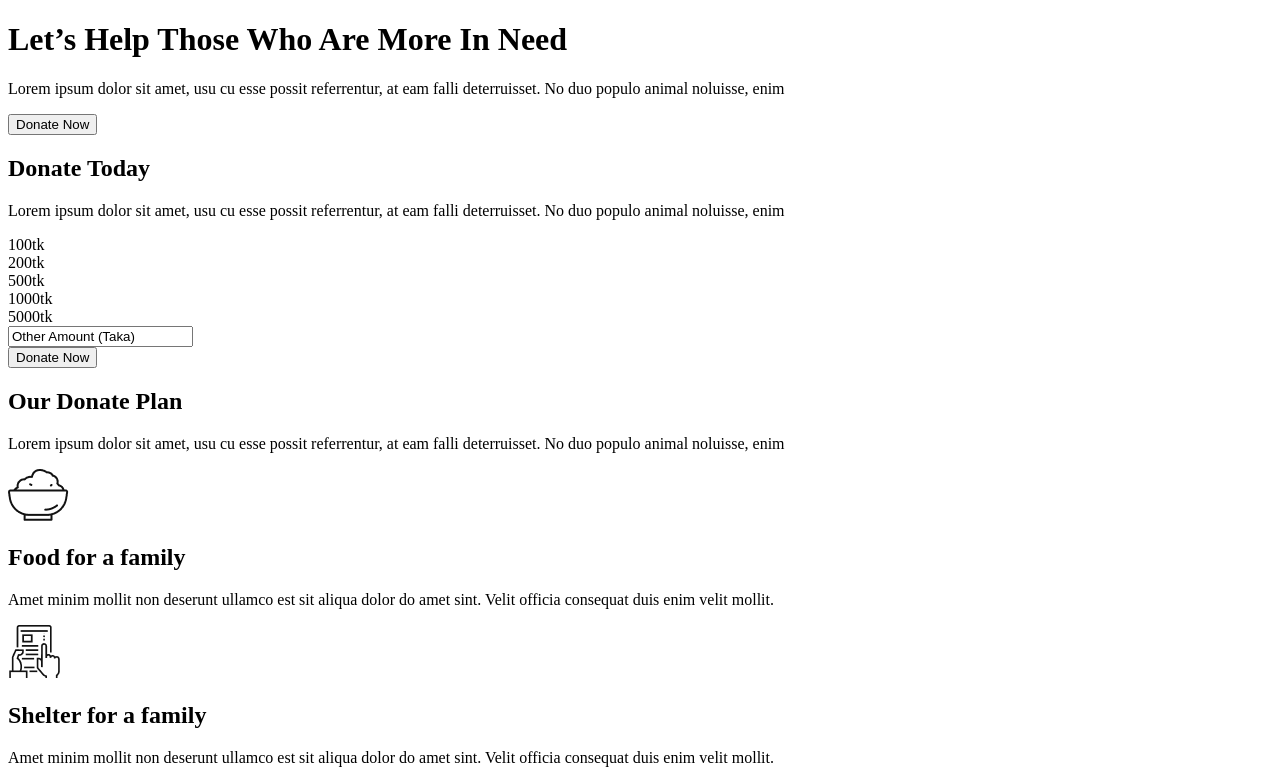
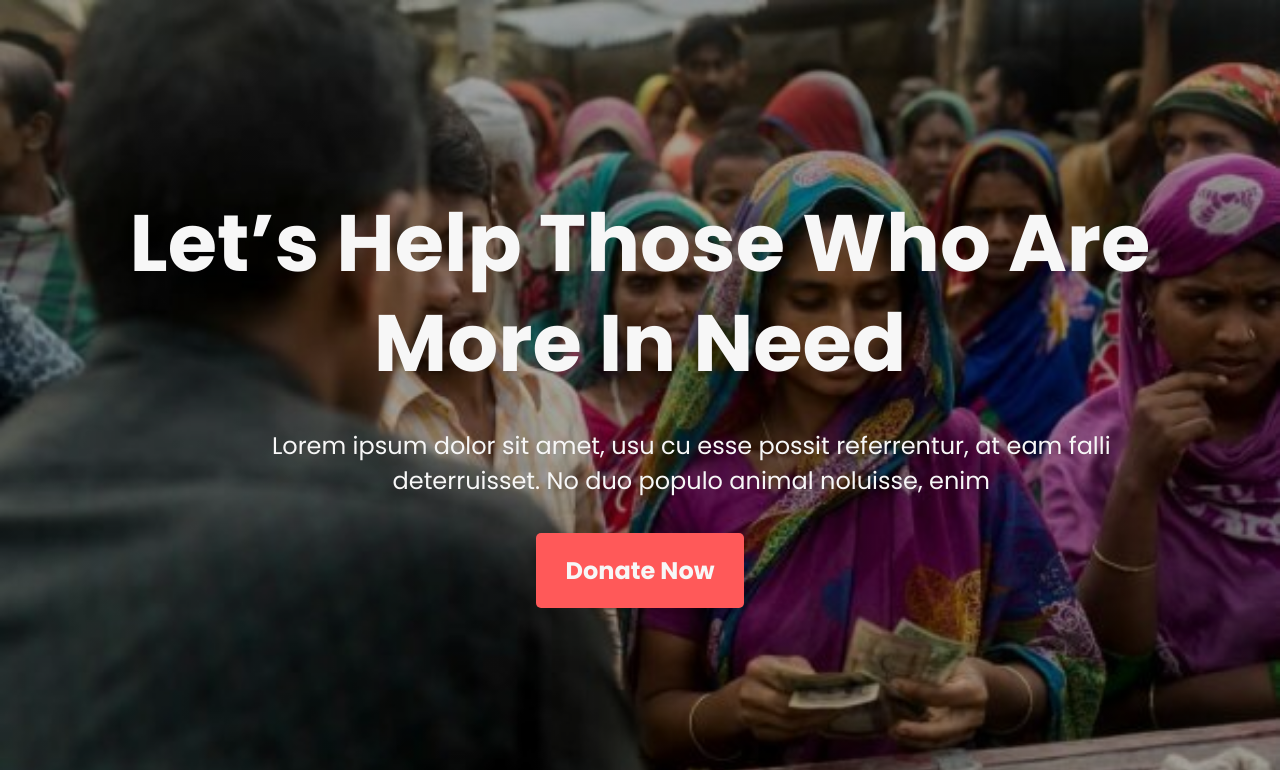
Before and after one commit to souravh093/donate-today, a plain HTML site: page index.html in a window 1280 px wide. Shown: the top 770 px of the page. Drawn offline with Linux system fonts and the light colour scheme.

Commit message:
some style done

```diff
--- a/css/style.css
+++ b/css/style.css
@@ -0,0 +1,101 @@
+@import url('https://fonts.googleapis.com/css2?family=Poppins:wght@300;400;700&display=swap');
+
+* {
+    margin: 0;
+    padding: 0;
+    box-sizing: border-box;
+    font-family: 'Poppins', sans-serif;
+}
+
+:root {
+    --primary-color: #FF5959;
+    --fw-bold: 700;
+    --fw-light: 300;
+}
+
+section {
+    margin: 100px 0;
+}
+
+main {
+    padding: 0 15rem;
+}
+
+/* header area styles */
+.header {
+    min-height: 100vh;
+    background: linear-gradient(rgba(0, 0, 0, 0.354), rgba(0, 0, 0, 0.319)), url('../images/donation1.jpg');
+    background-repeat: no-repeat;
+    background-size: cover;
+    display: flex;
+    justify-content: center;
+    align-items: center;
+}
+
+.header-content {
+    display: flex;
+    justify-content: center;
+    align-items: center;
+    flex-direction: column;
+}
+
+.header .header-title {
+    font-weight: var(--fw-bold);
+    font-size: 5rem;
+    color: #f7f7f7;
+    text-align: center;
+    line-height: 100px;
+}
+
+.header .header-sub-title {
+    font-size: 24px;
+    white-space: pre;
+    text-align: center;
+    color: #f7f7f7;
+}
+
+.header .header-content > .btn-primary {
+    font-weight: var(--fw-bold);
+    padding: 20px 30px;
+    background: var(--primary-color);
+    font-size: 24px;
+    border: 0;
+    color: #f7f7f7;
+    border-radius: 5px;
+}
+
+/* donate today styles */
+.donate-today {
+    padding: 0 8rem;
+}
+
+.donate-today-title-area {
+    display: flex;
+    justify-content: center;
+    flex-direction: column;
+    align-items: center;
+}
+
+.donate-today-title-area .donate-today-title {
+    font-weight: var(--fw-bold);
+    font-size: 3rem;
+    color: #474747;
+    text-align: center;
+    margin: 0;
+}
+
+.donate-today-title-area .donate-today-sub-title {
+    text-align: center;
+    font-size: 24px;
+    margin: 0.5rem 0 5rem 0;
+    color: #474747;
+}
+
+.donate-today-amount {
+    display: flex;
+    justify-content: space-around;
+}
+
+.donate-today-amount .amount-box {
+
+}
--- a/index.html
+++ b/index.html
@@ -5,13 +5,15 @@
     <meta http-equiv="X-UA-Compatible" content="IE=edge">
     <meta name="viewport" content="width=device-width, initial-scale=1.0">
     <title>Donate Today</title>
+    <link rel="stylesheet" href="css/style.css">
 </head>
 <body>
     <!-- header area start -->
     <header class="header">
         <!-- header content start -->
+        <div class="header-content">
             <h1 class="header-title">
-            Let’s Help Those Who Are
+                Let’s Help Those Who Are<br>
                 More In Need
             </h1>
             <p class="header-sub-title">
@@ -19,6 +21,7 @@
                 deterruisset. No duo populo animal noluisse, enim
             </p>
             <button class="btn-primary">Donate Now</button>
+        </div>
         <!-- header content end -->
     </header>
     <!-- header area end -->
```
Lines whose indentation alone changed are shown as unchanged.
